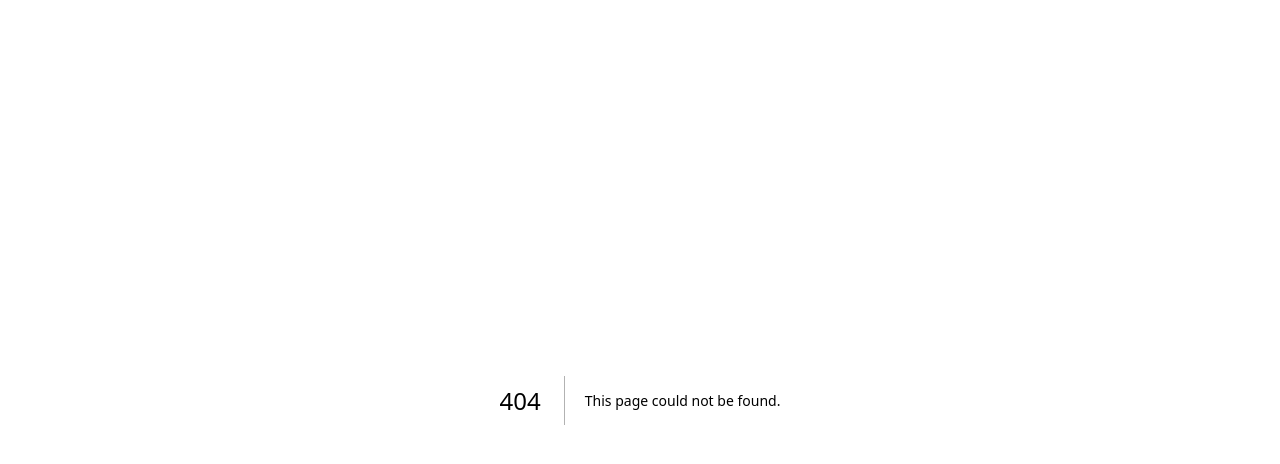
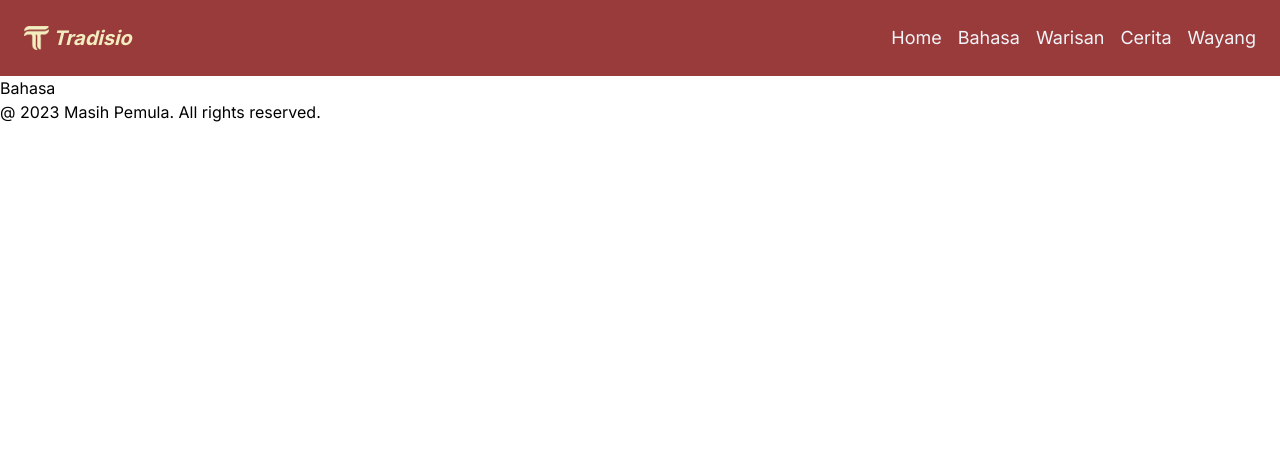
Before and after one commit to princeofverry/Sinau-Web, a Next.js app: page /bahasa in a window 1280 px wide. Before the commit this address had no page. Shown: the top 464 px of the page. Built offline with nearby package versions, Linux system fonts and the light colour scheme.

Commit message:
add modified

```diff
--- /dev/null
+++ b/src/app/bahasa/page.js
@@ -0,0 +1,9 @@
+import React from 'react'
+
+const Bahasa = () => {
+  return (
+    <div>Bahasa</div>
+  )
+}
+
+export default Bahasa
--- /dev/null
+++ b/src/app/cerita/page.js
@@ -0,0 +1,9 @@
+import React from 'react'
+
+const Cerita = () => {
+  return (
+    <div>Cerita</div>
+  )
+}
+
+export default Cerita
--- /dev/null
+++ b/src/app/components/utilities/Footer/index.js
@@ -0,0 +1,9 @@
+import React from 'react'
+
+const Footer = () => {
+  return (
+    <div>@ 2023 Masih Pemula. All rights reserved.</div>
+  )
+}
+
+export default Footer
--- /dev/null
+++ b/src/app/components/utilities/Navbar/index.js
@@ -0,0 +1,23 @@
+import Link from "next/link";
+import React from "react";
+import Image from "next/image";
+
+const Navbar = () => {
+  return (
+    <div className="p-6 flex items-center justify-between bg-[#9A3B3B]">
+      <div className="flex items-center space-x-1 group">
+        <Image src="/Tradisio.png" width={25} height={25} className="group-hover:animate-goyang"/>
+        <p className="text-xl font-bold italic text-[#F2ECBE]">Tradisio</p>
+      </div>
+      <div className="flex items-center space-x-4">
+        <Link href="/" className="text-slate-100 text-lg hover:text-[#F2EEBF] hover:underline hover:font-bold transition-all duration-400">Home</Link>
+        <Link href="/bahasa" className="text-slate-100 text-lg hover:text-[#F2EEBF] hover:underline hover:font-bold transition-all duration-400">Bahasa</Link>
+        <Link href="/warisan" className="text-slate-100 text-lg hover:text-[#F2EEBF] hover:underline hover:font-bold transition-all duration-400">Warisan</Link>
+        <Link href="/cerita" className="text-slate-100 text-lg hover:text-[#F2EEBF] hover:underline hover:font-bold transition-all duration-400">Cerita</Link>
+        <Link href="/wayang" className="text-slate-100 text-lg hover:text-[#F2EEBF] hover:underline hover:font-bold transition-all duration-400">Wayang</Link>
+      </div>
+    </div>
+  );
+};
+
+export default Navbar;
--- a/src/app/globals.css
+++ b/src/app/globals.css
@@ -2,26 +2,21 @@
 @tailwind components;
 @tailwind utilities;
 
-:root {
-  --foreground-rgb: 0, 0, 0;
-  --background-start-rgb: 214, 219, 220;
-  --background-end-rgb: 255, 255, 255;
+.cursor{
+    width: 6px;
+    height: 6px;
+    border-radius: 50%;
+    position: fixed;
+    z-index: 999;
+    background-color: black;
 }
 
-@media (prefers-color-scheme: dark) {
-  :root {
-    --foreground-rgb: 255, 255, 255;
-    --background-start-rgb: 0, 0, 0;
-    --background-end-rgb: 0, 0, 0;
-  }
+.follower-cursor{
+    width:30px;
+    height: 30px;
+    background-color: transparent;
+    border: 1px solid black;
+    position: fixed;
+    border-radius: 50%;
+    z-index: 999;
 }
-
-body {
-  color: rgb(var(--foreground-rgb));
-  background: linear-gradient(
-      to bottom,
-      transparent,
-      rgb(var(--background-end-rgb))
-    )
-    rgb(var(--background-start-rgb));
-}
--- a/src/app/layout.js
+++ b/src/app/layout.js
@@ -1,17 +1,23 @@
 import { Inter } from 'next/font/google'
 import './globals.css'
+import Navbar from './components/utilities/Navbar'
+import Footer from './components/utilities/Footer'
 
 const inter = Inter({ subsets: ['latin'] })
 
 export const metadata = {
-  title: 'Create Next App',
+  title: 'Tradisio',
   description: 'Generated by create next app',
 }
 
 export default function RootLayout({ children }) {
   return (
     <html lang="en">
-      <body className={inter.className}>{children}</body>
+      <body className={inter.className}>
+        <Navbar/>
+        {children}
+        <Footer/>
+        </body>
     </html>
   )
 }
--- a/src/app/page.js
+++ b/src/app/page.js
@@ -2,112 +2,8 @@ import Image from 'next/image'
 
 export default function Home() {
   return (
-    <main className="flex min-h-screen flex-col items-center justify-between p-24">
-      <div className="z-10 max-w-5xl w-full items-center justify-between font-mono text-sm lg:flex">
-        <p className="fixed left-0 top-0 flex w-full justify-center border-b border-gray-300 bg-gradient-to-b from-zinc-200 pb-6 pt-8 backdrop-blur-2xl dark:border-neutral-800 dark:bg-zinc-800/30 dark:from-inherit lg:static lg:w-auto  lg:rounded-xl lg:border lg:bg-gray-200 lg:p-4 lg:dark:bg-zinc-800/30">
-          Get started by editing&nbsp;
-          <code className="font-mono font-bold">src/app/page.js</code>
-        </p>
-        <div className="fixed bottom-0 left-0 flex h-48 w-full items-end justify-center bg-gradient-to-t from-white via-white dark:from-black dark:via-black lg:static lg:h-auto lg:w-auto lg:bg-none">
-          <a
-            className="pointer-events-none flex place-items-center gap-2 p-8 lg:pointer-events-auto lg:p-0"
-            href="https://vercel.com?utm_source=create-next-app&utm_medium=appdir-template&utm_campaign=create-next-app"
-            target="_blank"
-            rel="noopener noreferrer"
-          >
-            By{' '}
-            <Image
-              src="/vercel.svg"
-              alt="Vercel Logo"
-              className="dark:invert"
-              width={100}
-              height={24}
-              priority
-            />
-          </a>
-        </div>
-      </div>
-
-      <div className="relative flex place-items-center before:absolute before:h-[300px] before:w-[480px] before:-translate-x-1/2 before:rounded-full before:bg-gradient-radial before:from-white before:to-transparent before:blur-2xl before:content-[''] after:absolute after:-z-20 after:h-[180px] after:w-[240px] after:translate-x-1/3 after:bg-gradient-conic after:from-sky-200 after:via-blue-200 after:blur-2xl after:content-[''] before:dark:bg-gradient-to-br before:dark:from-transparent before:dark:to-blue-700 before:dark:opacity-10 after:dark:from-sky-900 after:dark:via-[#0141ff] after:dark:opacity-40 before:lg:h-[360px] z-[-1]">
-        <Image
-          className="relative dark:drop-shadow-[0_0_0.3rem_#ffffff70] dark:invert"
-          src="/next.svg"
-          alt="Next.js Logo"
-          width={180}
-          height={37}
-          priority
-        />
-      </div>
-
-      <div className="mb-32 grid text-center lg:max-w-5xl lg:w-full lg:mb-0 lg:grid-cols-4 lg:text-left">
-        <a
-          href="https://nextjs.org/docs?utm_source=create-next-app&utm_medium=appdir-template&utm_campaign=create-next-app"
-          className="group rounded-lg border border-transparent px-5 py-4 transition-colors hover:border-gray-300 hover:bg-gray-100 hover:dark:border-neutral-700 hover:dark:bg-neutral-800/30"
-          target="_blank"
-          rel="noopener noreferrer"
-        >
-          <h2 className={`mb-3 text-2xl font-semibold`}>
-            Docs{' '}
-            <span className="inline-block transition-transform group-hover:translate-x-1 motion-reduce:transform-none">
-              -&gt;
-            </span>
-          </h2>
-          <p className={`m-0 max-w-[30ch] text-sm opacity-50`}>
-            Find in-depth information about Next.js features and API.
-          </p>
-        </a>
-
-        <a
-          href="https://nextjs.org/learn?utm_source=create-next-app&utm_medium=appdir-template-tw&utm_campaign=create-next-app"
-          className="group rounded-lg border border-transparent px-5 py-4 transition-colors hover:border-gray-300 hover:bg-gray-100 hover:dark:border-neutral-700 hover:dark:bg-neutral-800 hover:dark:bg-opacity-30"
-          target="_blank"
-          rel="noopener noreferrer"
-        >
-          <h2 className={`mb-3 text-2xl font-semibold`}>
-            Learn{' '}
-            <span className="inline-block transition-transform group-hover:translate-x-1 motion-reduce:transform-none">
-              -&gt;
-            </span>
-          </h2>
-          <p className={`m-0 max-w-[30ch] text-sm opacity-50`}>
-            Learn about Next.js in an interactive course with&nbsp;quizzes!
-          </p>
-        </a>
-
-        <a
-          href="https://vercel.com/templates?framework=next.js&utm_source=create-next-app&utm_medium=appdir-template&utm_campaign=create-next-app"
-          className="group rounded-lg border border-transparent px-5 py-4 transition-colors hover:border-gray-300 hover:bg-gray-100 hover:dark:border-neutral-700 hover:dark:bg-neutral-800/30"
-          target="_blank"
-          rel="noopener noreferrer"
-        >
-          <h2 className={`mb-3 text-2xl font-semibold`}>
-            Templates{' '}
-            <span className="inline-block transition-transform group-hover:translate-x-1 motion-reduce:transform-none">
-              -&gt;
-            </span>
-          </h2>
-          <p className={`m-0 max-w-[30ch] text-sm opacity-50`}>
-            Explore the Next.js 13 playground.
-          </p>
-        </a>
-
-        <a
-          href="https://vercel.com/new?utm_source=create-next-app&utm_medium=appdir-template&utm_campaign=create-next-app"
-          className="group rounded-lg border border-transparent px-5 py-4 transition-colors hover:border-gray-300 hover:bg-gray-100 hover:dark:border-neutral-700 hover:dark:bg-neutral-800/30"
-          target="_blank"
-          rel="noopener noreferrer"
-        >
-          <h2 className={`mb-3 text-2xl font-semibold`}>
-            Deploy{' '}
-            <span className="inline-block transition-transform group-hover:translate-x-1 motion-reduce:transform-none">
-              -&gt;
-            </span>
-          </h2>
-          <p className={`m-0 max-w-[30ch] text-sm opacity-50`}>
-            Instantly deploy your Next.js site to a shareable URL with Vercel.
-          </p>
-        </a>
-      </div>
-    </main>
+   <div>
+    Ini Home
+   </div>
   )
 }
--- /dev/null
+++ b/src/app/warisan/page.js
@@ -0,0 +1,9 @@
+import React from 'react'
+
+const Warisan = () => {
+  return (
+    <div>Warisan</div>
+  )
+}
+
+export default Warisan
--- /dev/null
+++ b/src/app/wayang/page.js
@@ -0,0 +1,9 @@
+import React from 'react'
+
+const Wayang = () => {
+  return (
+    <div>Wayang</div>
+  )
+}
+
+export default Wayang
--- a/tailwind.config.js
+++ b/tailwind.config.js
@@ -1,18 +1,27 @@
 /** @type {import('tailwindcss').Config} */
 module.exports = {
   content: [
-    './src/pages/**/*.{js,ts,jsx,tsx,mdx}',
-    './src/components/**/*.{js,ts,jsx,tsx,mdx}',
-    './src/app/**/*.{js,ts,jsx,tsx,mdx}',
+    "./src/pages/**/*.{js,ts,jsx,tsx,mdx}",
+    "./src/components/**/*.{js,ts,jsx,tsx,mdx}",
+    "./src/app/**/*.{js,ts,jsx,tsx,mdx}",
   ],
   theme: {
     extend: {
       backgroundImage: {
-        'gradient-radial': 'radial-gradient(var(--tw-gradient-stops))',
-        'gradient-conic':
-          'conic-gradient(from 180deg at 50% 50%, var(--tw-gradient-stops))',
+        "gradient-radial": "radial-gradient(var(--tw-gradient-stops))",
+        "gradient-conic":
+          "conic-gradient(from 180deg at 50% 50%, var(--tw-gradient-stops))",
+      },
+      animation: {
+        goyang: "goyang 0.8s ease-out infinite",
+      },
+      keyframes: {
+        goyang: {
+          "0%, 100%": { transform: "rotate(-3deg)" },
+          "50%": { transform: "rotate(3deg)" },
+        },
       },
     },
   },
   plugins: [],
-}
+};
```
Also changed, not shown: package.json (+6 -5 lines), public/Tradisio.png (added), 1 other file (tests, documents, lock files or other folders).
